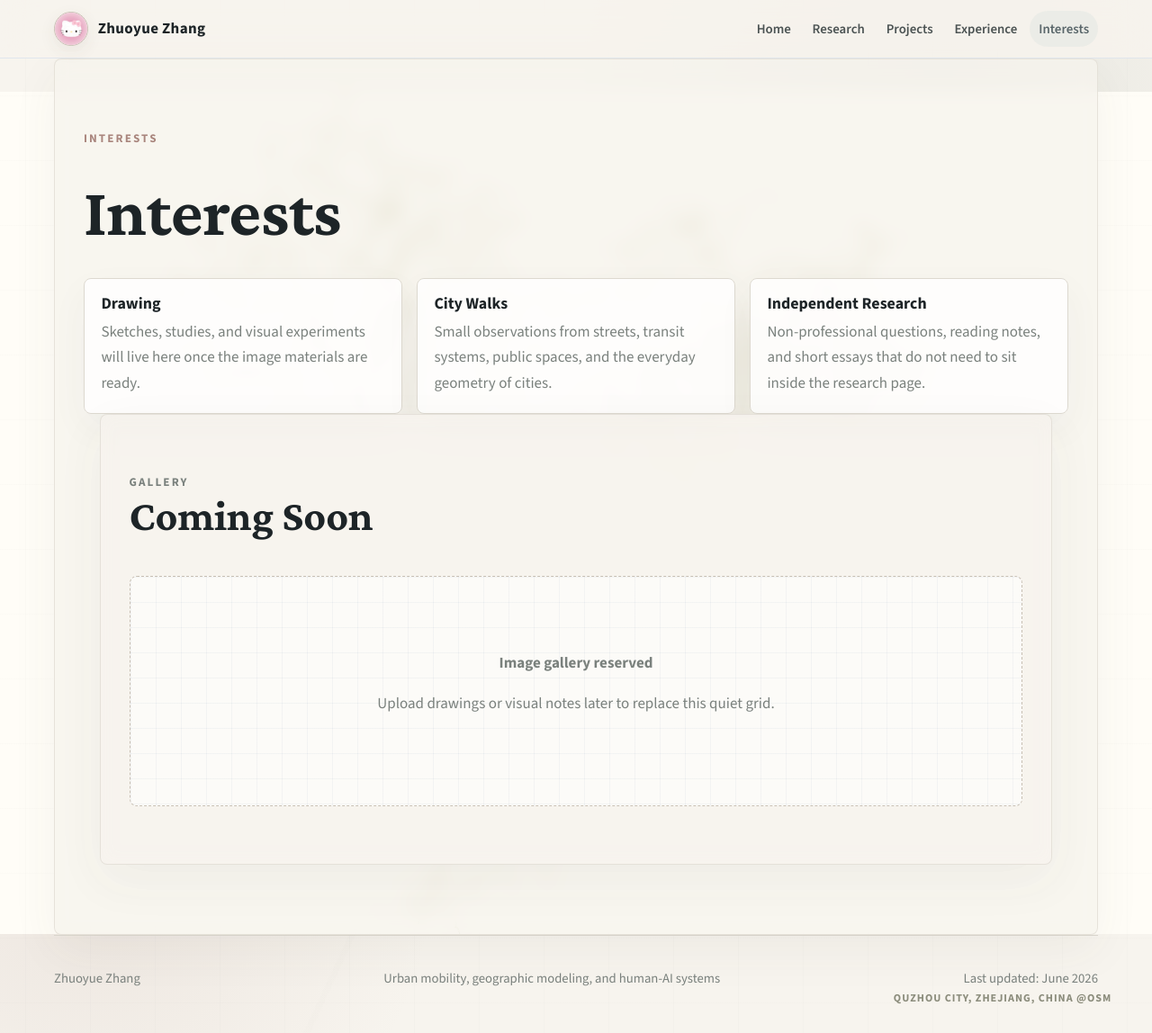
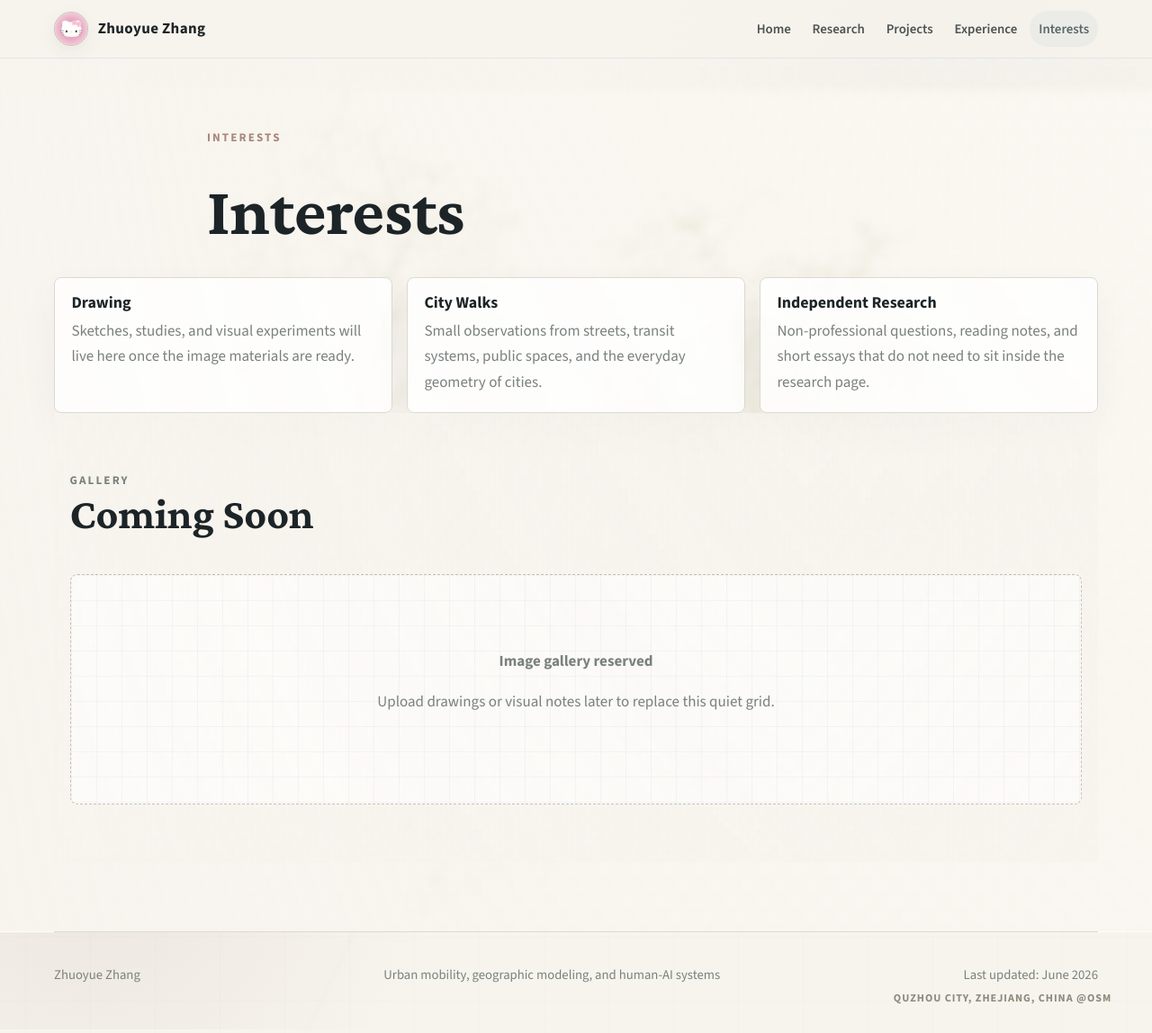
Before and after one commit to yayayida/yayayida.github.io, a Jekyll site: the page built from interests.md, in a window 1280 px wide and 1148 px high. Shown: the whole window at 90% size. Built offline with Jekyll 4.4.1, drawn with Linux system fonts in a browser that asks for light colours.

Commit message:
Make content sections full-width translucent layers

```diff
--- a/assets/style.css
+++ b/assets/style.css
@@ -507,12 +507,23 @@ h3 {
 }
 
 .section {
-  padding: clamp(2.4rem, 5vw, 4.2rem) clamp(1rem, 3vw, 2rem);
-  border: 1px solid rgba(221, 217, 208, .68);
-  border-radius: 8px;
-  background: rgba(247, 244, 238, .76);
-  box-shadow: 0 18px 54px rgba(73, 66, 56, .055);
-  backdrop-filter: blur(10px);
+  width: 100%;
+  max-width: none;
+  margin-inline: 0;
+  padding: clamp(2.5rem, 5vw, 4.3rem) 0;
+  border: 0;
+  border-radius: 0;
+  background:
+    linear-gradient(90deg, rgba(247, 244, 238, .86) 0%, rgba(247, 244, 238, .64) 34%, rgba(247, 244, 238, .38) 72%, rgba(247, 244, 238, .58) 100%),
+    linear-gradient(180deg, rgba(247, 244, 238, .34), rgba(247, 244, 238, .58));
+  box-shadow: none;
+  backdrop-filter: blur(5px);
+}
+
+.section > * {
+  width: min(var(--max), calc(100% - 2.2rem));
+  margin-left: auto;
+  margin-right: auto;
 }
 
 .section-head {
@@ -963,12 +974,23 @@ h3 {
 }
 
 .article-page {
-  padding: clamp(2.6rem, 6vw, 5rem) clamp(1rem, 3vw, 2rem);
-  border: 1px solid rgba(221, 217, 208, .68);
-  border-radius: 8px;
-  background: rgba(247, 244, 238, .78);
-  box-shadow: 0 18px 54px rgba(73, 66, 56, .055);
-  backdrop-filter: blur(10px);
+  width: 100%;
+  max-width: none;
+  margin-inline: 0;
+  padding: clamp(2.8rem, 6vw, 5rem) 0;
+  border: 0;
+  border-radius: 0;
+  background:
+    linear-gradient(90deg, rgba(247, 244, 238, .88) 0%, rgba(247, 244, 238, .68) 38%, rgba(247, 244, 238, .46) 100%),
+    linear-gradient(180deg, rgba(247, 244, 238, .4), rgba(247, 244, 238, .62));
+  box-shadow: none;
+  backdrop-filter: blur(5px);
+}
+
+.article-page > * {
+  width: min(var(--max), calc(100% - 2.2rem));
+  margin-left: auto;
+  margin-right: auto;
 }
 
 .article-hero {
@@ -1152,9 +1174,17 @@ h3 {
     font-size: .88rem;
   }
 
-  .hero,
+  .hero {
+    width: min(var(--max), calc(100% - 2rem));
+  }
+
   .section,
   .article-page {
+    width: 100%;
+  }
+
+  .section > *,
+  .article-page > * {
     width: min(var(--max), calc(100% - 2rem));
   }
 
```
